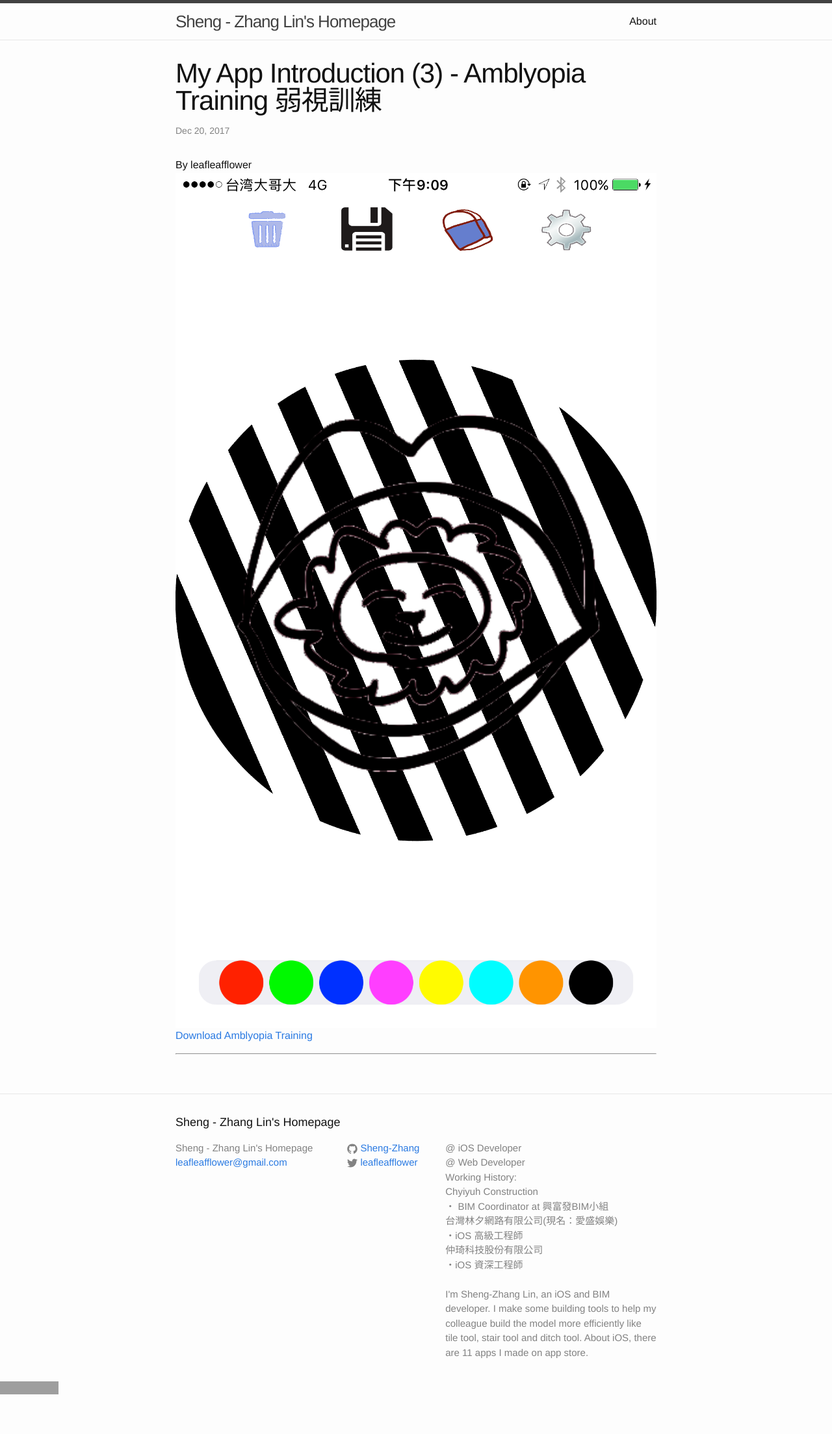
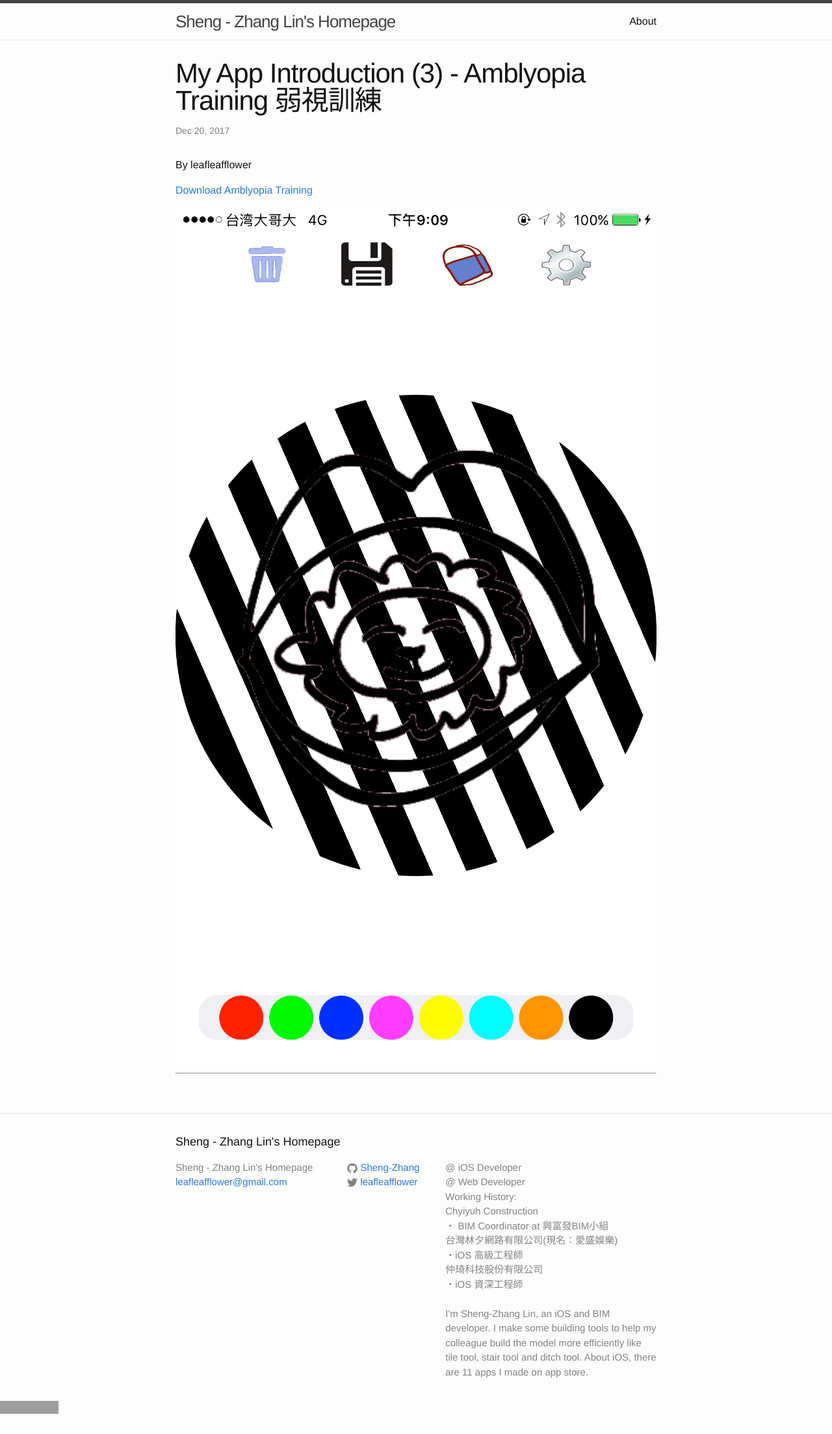
Before and after one commit to Sheng-Zhang/Sheng-Zhang.github.io, a Jekyll site: the page built from _posts/2017-12-20-My-App-Amblyopia-Training.markdown, in a window 1280 px wide. Shown: the whole page at 65% size. Built offline with Jekyll 4.4.1, drawn with Linux system fonts in a browser that asks for light colours; before the commit the page ends 2177 px from its top, so only the background shows below that; grey boxes are pictures that could not be loaded.

Commit message:
change order

```diff
--- a/_posts/2017-12-20-My-App-Amblyopia-Training.markdown
+++ b/_posts/2017-12-20-My-App-Amblyopia-Training.markdown
@@ -5,8 +5,10 @@ date:   2017-12-20 11:45:52 +0000
 categories: jekyll update
 ---
 By leafleafflower
+
+[Download Amblyopia Training][Amblyopia-Training-App-Store]
+
 ![新阿姆斯特朗炫風噴射阿姆斯特朗砲Cover](/assets/AmblyopiaTraining/DrawingView.png)
-[Download Amblyopia Training][Amblyopia-Training-App-Store]
 
 
 
```
